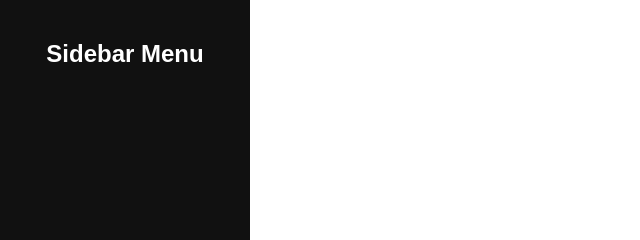
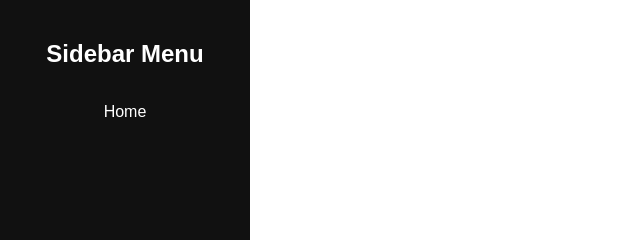
Before and after one commit to kaletmk17/assingment-20, a plain HTML site: page index.html in a window 1280 px wide. Shown: the top 240 px of the page, 0-640 px from the left. Drawn offline with Linux system fonts and the light colour scheme.

Commit message:
home added

```diff
--- a/index.html
+++ b/index.html
@@ -11,6 +11,9 @@
 <body>
     <div class="sidebar">
         <h2>Sidebar Menu</h2>
+        <ul>
+            <li><a href="#home">Home</a></li>
+        </ul>
+</body>
 
-</body>
 </html>
```
